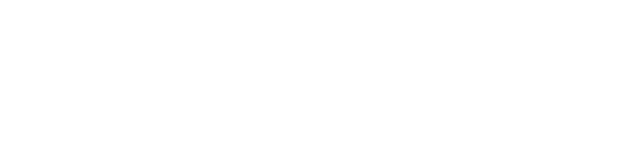
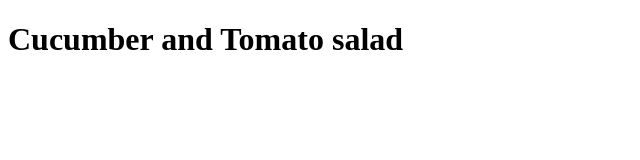
Before and after one commit to Elintzz/odin-recipes, a plain HTML site: page recipes/salad.html in a window 1280 px wide. Shown: the whole page, without its empty margins (0-640 px from the left). Drawn offline with Linux system fonts and the light colour scheme.

Commit message:
Added title and h1: Cucumber and Tomato salad

```diff
--- a/recipes/salad.html
+++ b/recipes/salad.html
@@ -2,9 +2,9 @@
 <html lang="en">
     <head>
         <meta charset="UTF-8">
-        <title></title>
+        <title>Cucumber and Tomato salad</title>
     </head>
     <body>
-        <h1></h1>
+        <h1>Cucumber and Tomato salad</h1>
     </body>
 </html>
```
